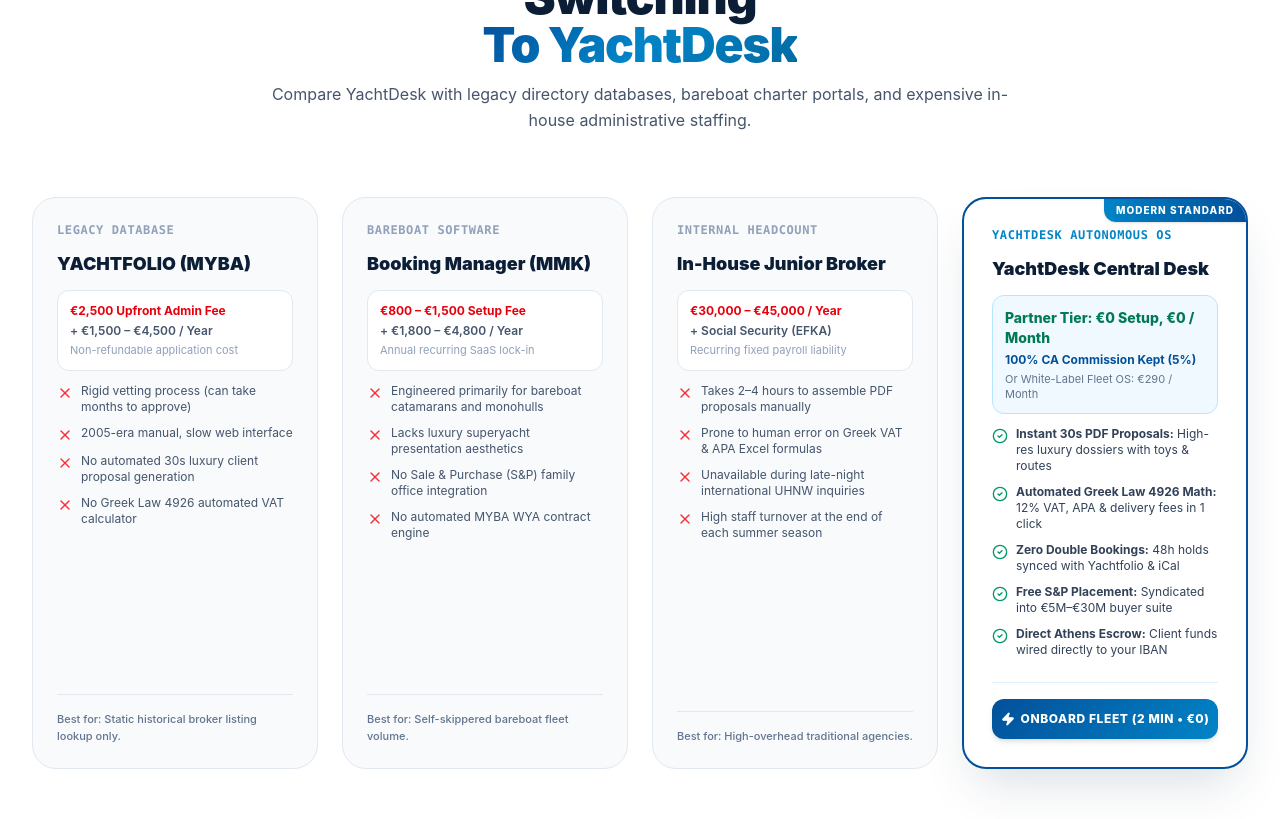
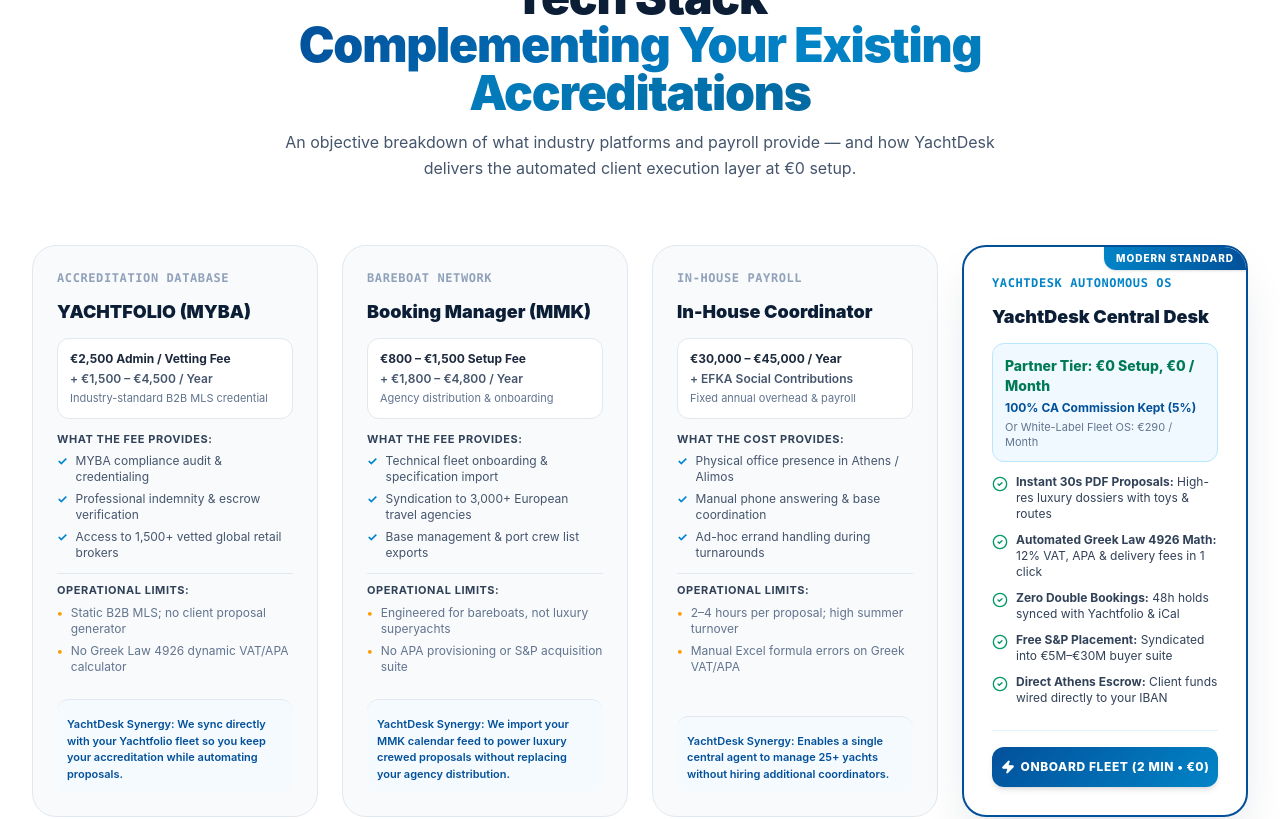
Before and after one commit to aamirbsipltd/yachtdesk, a Next.js app: page /fleet-partners in a window 1280 px wide. Shown: the part 2340-3159 px from the top of the page. Built offline with nearby package versions, Linux system fonts and the light colour scheme.

Commit message:
fix(b2b): refine competitor analysis with institutional, compliant positioning explaining upfront fee deliverables

```diff
--- a/src/app/fleet-partners/page.tsx
+++ b/src/app/fleet-partners/page.tsx
@@ -409,11 +409,11 @@
               <span>Transparent Market Benchmark</span>
             </div>
             <h2 className="text-3xl sm:text-5xl font-black text-[#0B1E36] tracking-tight">
-              Why Greek Central Agents Are Switching <br className="hidden sm:block" />
-              <span className="aegean-gradient-text">To YachtDesk</span>
+              Where YachtDesk Fits In Your Tech Stack <br className="hidden sm:block" />
+              <span className="aegean-gradient-text">Complementing Your Existing Accreditations</span>
             </h2>
             <p className="text-slate-600 text-sm sm:text-base leading-relaxed">
-              Compare YachtDesk with legacy directory databases, bareboat charter portals, and expensive in-house administrative staffing.
+              An objective breakdown of what industry platforms and payroll provide — and how YachtDesk delivers the automated client execution layer at €0 setup.
             </p>
           </div>
 
@@ -422,102 +422,138 @@
             {/* Card 1: Yachtfolio */}
             <div className="p-6 rounded-3xl bg-slate-50 border border-slate-200 flex flex-col justify-between space-y-6">
               <div className="space-y-3">
-                <div className="text-xs font-mono font-bold text-slate-400 uppercase tracking-wider">Legacy Database</div>
+                <div className="text-xs font-mono font-bold text-slate-400 uppercase tracking-wider">Accreditation Database</div>
                 <h3 className="text-lg font-black text-[#0B1E36]">YACHTFOLIO (MYBA)</h3>
                 <div className="p-3 rounded-xl bg-white border border-slate-200 text-xs space-y-1">
-                  <div className="text-red-600 font-bold">€2,500 Upfront Admin Fee</div>
+                  <div className="text-slate-800 font-bold">€2,500 Admin / Vetting Fee</div>
                   <div className="text-slate-600 font-semibold">+ €1,500 – €4,500 / Year</div>
-                  <div className="text-[11px] text-slate-400">Non-refundable application cost</div>
-                </div>
-                <ul className="space-y-2.5 text-xs text-slate-600">
-                  <li className="flex items-start gap-2">
-                    <X className="w-4 h-4 text-red-500 shrink-0 mt-0.5" />
-                    <span>Rigid vetting process (can take months to approve)</span>
-                  </li>
-                  <li className="flex items-start gap-2">
-                    <X className="w-4 h-4 text-red-500 shrink-0 mt-0.5" />
-                    <span>2005-era manual, slow web interface</span>
-                  </li>
-                  <li className="flex items-start gap-2">
-                    <X className="w-4 h-4 text-red-500 shrink-0 mt-0.5" />
-                    <span>No automated 30s luxury client proposal generation</span>
-                  </li>
-                  <li className="flex items-start gap-2">
-                    <X className="w-4 h-4 text-red-500 shrink-0 mt-0.5" />
-                    <span>No Greek Law 4926 automated VAT calculator</span>
+                  <div className="text-[11px] text-slate-500">Industry-standard B2B MLS credential</div>
+                </div>
+                <div>
+                  <div className="text-[11px] font-bold text-slate-700 uppercase tracking-wider mb-1.5">What the fee provides:</div>
+                  <ul className="space-y-1.5 text-xs text-slate-600">
+                    <li className="flex items-start gap-2">
+                      <span className="text-sky-600 font-bold">✓</span>
+                      <span>MYBA compliance audit & credentialing</span>
+                    </li>
+                    <li className="flex items-start gap-2">
+                      <span className="text-sky-600 font-bold">✓</span>
+                      <span>Professional indemnity & escrow verification</span>
+                    </li>
+                    <li className="flex items-start gap-2">
+                      <span className="text-sky-600 font-bold">✓</span>
+                      <span>Access to 1,500+ vetted global retail brokers</span>
                     </li>
                   </ul>
                 </div>
-              <div className="pt-4 border-t border-slate-200 text-[11px] text-slate-500 font-medium">
-                Best for: Static historical broker listing lookup only.
+                <div className="pt-2 border-t border-slate-200">
+                  <div className="text-[11px] font-bold text-slate-700 uppercase tracking-wider mb-1.5">Operational limits:</div>
+                  <ul className="space-y-1.5 text-xs text-slate-500">
+                    <li className="flex items-start gap-2">
+                      <span className="text-amber-500 font-bold">•</span>
+                      <span>Static B2B MLS; no client proposal generator</span>
+                    </li>
+                    <li className="flex items-start gap-2">
+                      <span className="text-amber-500 font-bold">•</span>
+                      <span>No Greek Law 4926 dynamic VAT/APA calculator</span>
+                    </li>
+                  </ul>
+                </div>
+              </div>
+              <div className="pt-4 border-t border-slate-200 text-[11px] text-[#02509A] font-semibold bg-sky-50/50 p-2.5 rounded-xl">
+                YachtDesk Synergy: We sync directly with your Yachtfolio fleet so you keep your accreditation while automating proposals.
               </div>
             </div>
 
             {/* Card 2: Booking Manager (MMK) */}
             <div className="p-6 rounded-3xl bg-slate-50 border border-slate-200 flex flex-col justify-between space-y-6">
               <div className="space-y-3">
-                <div className="text-xs font-mono font-bold text-slate-400 uppercase tracking-wider">Bareboat Software</div>
+                <div className="text-xs font-mono font-bold text-slate-400 uppercase tracking-wider">Bareboat Network</div>
                 <h3 className="text-lg font-black text-[#0B1E36]">Booking Manager (MMK)</h3>
                 <div className="p-3 rounded-xl bg-white border border-slate-200 text-xs space-y-1">
-                  <div className="text-red-600 font-bold">€800 – €1,500 Setup Fee</div>
+                  <div className="text-slate-800 font-bold">€800 – €1,500 Setup Fee</div>
                   <div className="text-slate-600 font-semibold">+ €1,800 – €4,800 / Year</div>
-                  <div className="text-[11px] text-slate-400">Annual recurring SaaS lock-in</div>
-                </div>
-                <ul className="space-y-2.5 text-xs text-slate-600">
-                  <li className="flex items-start gap-2">
-                    <X className="w-4 h-4 text-red-500 shrink-0 mt-0.5" />
-                    <span>Engineered primarily for bareboat catamarans and monohulls</span>
-                  </li>
-                  <li className="flex items-start gap-2">
-                    <X className="w-4 h-4 text-red-500 shrink-0 mt-0.5" />
-                    <span>Lacks luxury superyacht presentation aesthetics</span>
-                  </li>
-                  <li className="flex items-start gap-2">
-                    <X className="w-4 h-4 text-red-500 shrink-0 mt-0.5" />
-                    <span>No Sale & Purchase (S&P) family office integration</span>
-                  </li>
-                  <li className="flex items-start gap-2">
-                    <X className="w-4 h-4 text-red-500 shrink-0 mt-0.5" />
-                    <span>No automated MYBA WYA contract engine</span>
+                  <div className="text-[11px] text-slate-500">Agency distribution & onboarding</div>
+                </div>
+                <div>
+                  <div className="text-[11px] font-bold text-slate-700 uppercase tracking-wider mb-1.5">What the fee provides:</div>
+                  <ul className="space-y-1.5 text-xs text-slate-600">
+                    <li className="flex items-start gap-2">
+                      <span className="text-sky-600 font-bold">✓</span>
+                      <span>Technical fleet onboarding & specification import</span>
+                    </li>
+                    <li className="flex items-start gap-2">
+                      <span className="text-sky-600 font-bold">✓</span>
+                      <span>Syndication to 3,000+ European travel agencies</span>
+                    </li>
+                    <li className="flex items-start gap-2">
+                      <span className="text-sky-600 font-bold">✓</span>
+                      <span>Base management & port crew list exports</span>
                     </li>
                   </ul>
                 </div>
-              <div className="pt-4 border-t border-slate-200 text-[11px] text-slate-500 font-medium">
-                Best for: Self-skippered bareboat fleet volume.
+                <div className="pt-2 border-t border-slate-200">
+                  <div className="text-[11px] font-bold text-slate-700 uppercase tracking-wider mb-1.5">Operational limits:</div>
+                  <ul className="space-y-1.5 text-xs text-slate-500">
+                    <li className="flex items-start gap-2">
+                      <span className="text-amber-500 font-bold">•</span>
+                      <span>Engineered for bareboats, not luxury superyachts</span>
+                    </li>
+                    <li className="flex items-start gap-2">
+                      <span className="text-amber-500 font-bold">•</span>
+                      <span>No APA provisioning or S&P acquisition suite</span>
+                    </li>
+                  </ul>
+                </div>
+              </div>
+              <div className="pt-4 border-t border-slate-200 text-[11px] text-[#02509A] font-semibold bg-sky-50/50 p-2.5 rounded-xl">
+                YachtDesk Synergy: We import your MMK calendar feed to power luxury crewed proposals without replacing your agency distribution.
               </div>
             </div>
 
             {/* Card 3: Hiring In-House Admin/Junior Broker */}
             <div className="p-6 rounded-3xl bg-slate-50 border border-slate-200 flex flex-col justify-between space-y-6">
               <div className="space-y-3">
-                <div className="text-xs font-mono font-bold text-slate-400 uppercase tracking-wider">Internal Headcount</div>
-                <h3 className="text-lg font-black text-[#0B1E36]">In-House Junior Broker</h3>
+                <div className="text-xs font-mono font-bold text-slate-400 uppercase tracking-wider">In-House Payroll</div>
+                <h3 className="text-lg font-black text-[#0B1E36]">In-House Coordinator</h3>
                 <div className="p-3 rounded-xl bg-white border border-slate-200 text-xs space-y-1">
-                  <div className="text-red-600 font-bold">€30,000 – €45,000 / Year</div>
-                  <div className="text-slate-600 font-semibold">+ Social Security (EFKA)</div>
-                  <div className="text-[11px] text-slate-400">Recurring fixed payroll liability</div>
-                </div>
-                <ul className="space-y-2.5 text-xs text-slate-600">
-                  <li className="flex items-start gap-2">
-                    <X className="w-4 h-4 text-red-500 shrink-0 mt-0.5" />
-                    <span>Takes 2–4 hours to assemble PDF proposals manually</span>
-                  </li>
-                  <li className="flex items-start gap-2">
-                    <X className="w-4 h-4 text-red-500 shrink-0 mt-0.5" />
-                    <span>Prone to human error on Greek VAT & APA Excel formulas</span>
-                  </li>
-                  <li className="flex items-start gap-2">
-                    <X className="w-4 h-4 text-red-500 shrink-0 mt-0.5" />
-                    <span>Unavailable during late-night international UHNW inquiries</span>
-                  </li>
-                  <li className="flex items-start gap-2">
-                    <X className="w-4 h-4 text-red-500 shrink-0 mt-0.5" />
-                    <span>High staff turnover at the end of each summer season</span>
+                  <div className="text-slate-800 font-bold">€30,000 – €45,000 / Year</div>
+                  <div className="text-slate-600 font-semibold">+ EFKA Social Contributions</div>
+                  <div className="text-[11px] text-slate-500">Fixed annual overhead & payroll</div>
+                </div>
+                <div>
+                  <div className="text-[11px] font-bold text-slate-700 uppercase tracking-wider mb-1.5">What the cost provides:</div>
+                  <ul className="space-y-1.5 text-xs text-slate-600">
+                    <li className="flex items-start gap-2">
+                      <span className="text-sky-600 font-bold">✓</span>
+                      <span>Physical office presence in Athens / Alimos</span>
+                    </li>
+                    <li className="flex items-start gap-2">
+                      <span className="text-sky-600 font-bold">✓</span>
+                      <span>Manual phone answering & base coordination</span>
+                    </li>
+                    <li className="flex items-start gap-2">
+                      <span className="text-sky-600 font-bold">✓</span>
+                      <span>Ad-hoc errand handling during turnarounds</span>
                     </li>
                   </ul>
                 </div>
-              <div className="pt-4 border-t border-slate-200 text-[11px] text-slate-500 font-medium">
-                Best for: High-overhead traditional agencies.
+                <div className="pt-2 border-t border-slate-200">
+                  <div className="text-[11px] font-bold text-slate-700 uppercase tracking-wider mb-1.5">Operational limits:</div>
+                  <ul className="space-y-1.5 text-xs text-slate-500">
+                    <li className="flex items-start gap-2">
+                      <span className="text-amber-500 font-bold">•</span>
+                      <span>2–4 hours per proposal; high summer turnover</span>
+                    </li>
+                    <li className="flex items-start gap-2">
+                      <span className="text-amber-500 font-bold">•</span>
+                      <span>Manual Excel formula errors on Greek VAT/APA</span>
+                    </li>
+                  </ul>
+                </div>
+              </div>
+              <div className="pt-4 border-t border-slate-200 text-[11px] text-[#02509A] font-semibold bg-sky-50/50 p-2.5 rounded-xl">
+                YachtDesk Synergy: Enables a single central agent to manage 25+ yachts without hiring additional coordinators.
               </div>
             </div>
 
```
Lines whose indentation alone changed are shown as unchanged.
